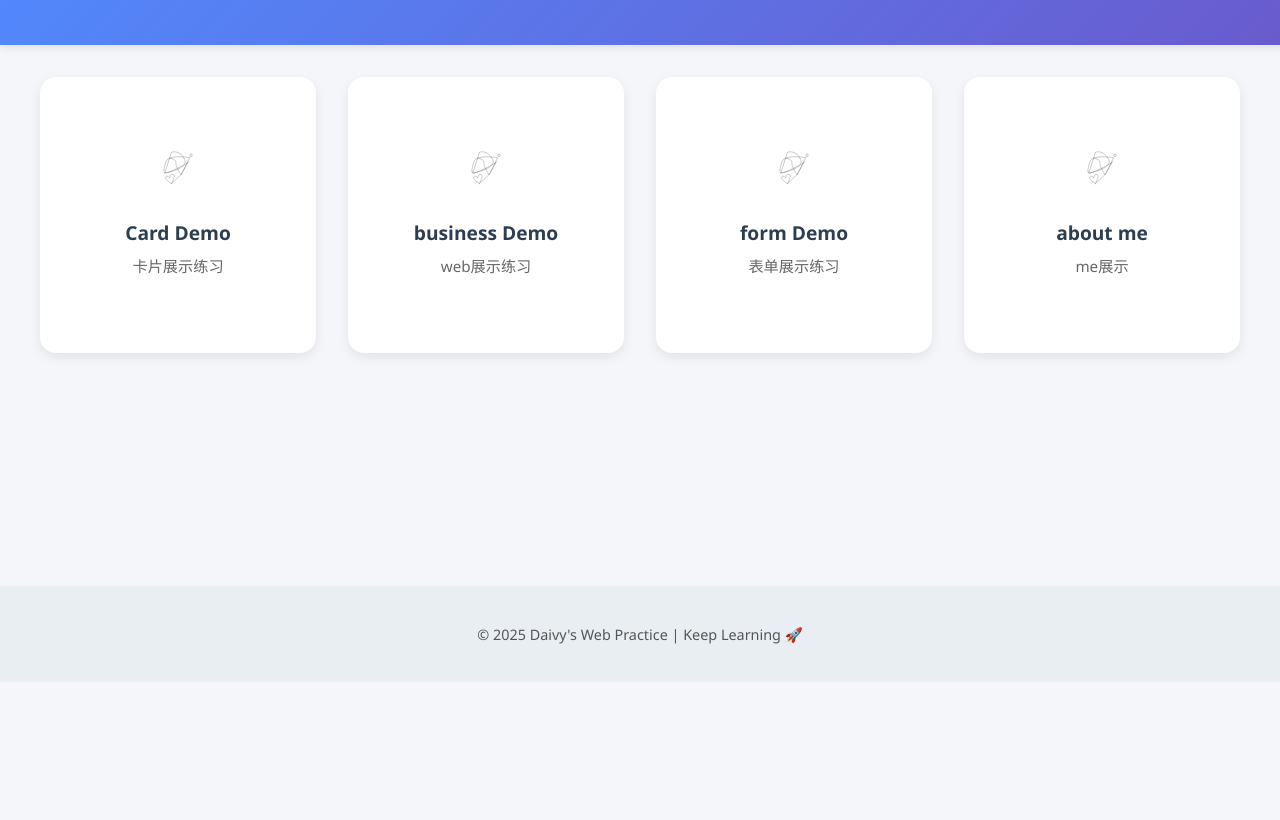
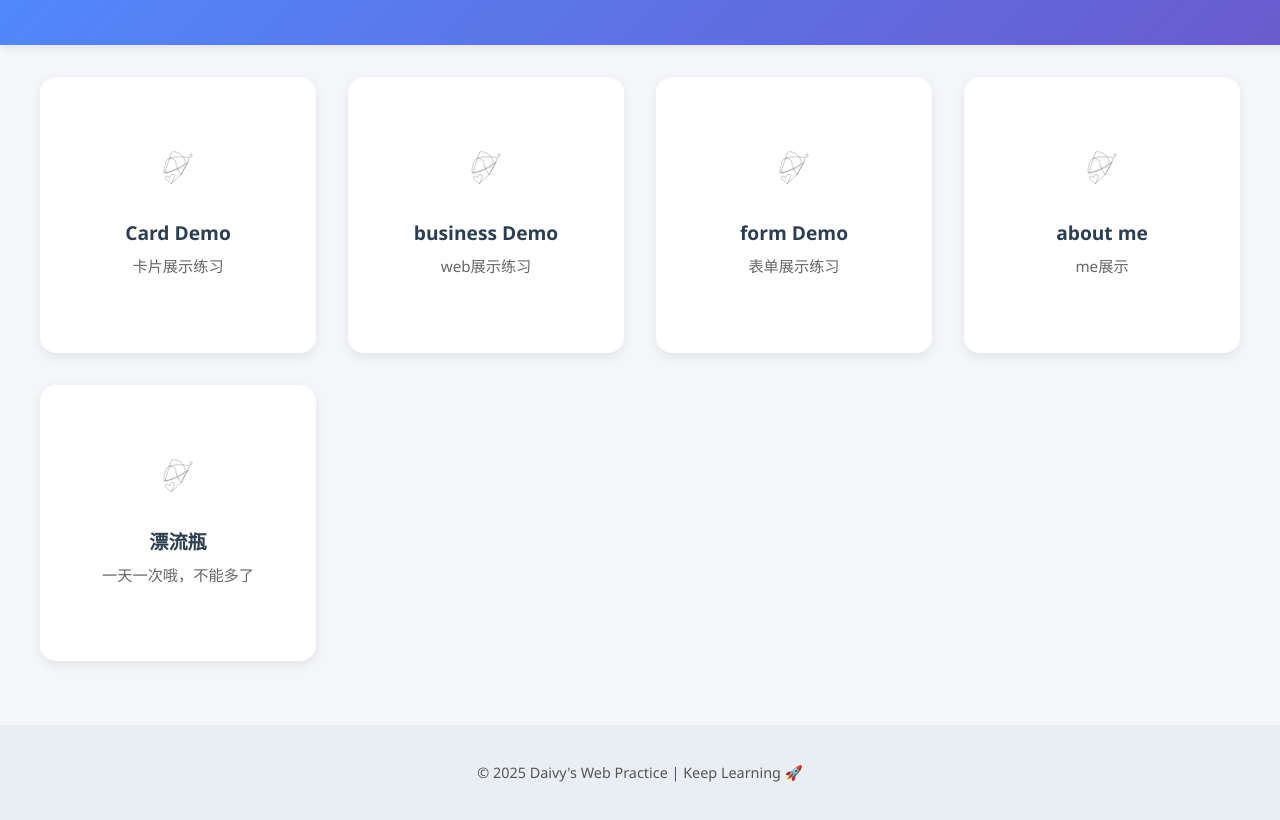
Before and after one commit to daivy2333/full_stack, a plain HTML site: page web_leader.html in a window 1280 px wide. Shown: the part 118-938 px from the top of the page. Before the commit the page ends 800 px from the top, so only its background shows below. Drawn offline with Linux system fonts and the light colour scheme.

Commit message:
fix_bottle

```diff
--- a/web_leader.html
+++ b/web_leader.html
@@ -50,6 +50,15 @@
         <p>me展示</p>
       </div>
     </a>
+    <a class="card" href="bottle\index.html target="_blank">
+      <div class="card-icon">
+        <img src="icon/daivy_sign.svg" alt="Card Demo Icon">
+      </div>
+      <div class="card-content">
+        <h2>漂流瓶</h2>
+        <p>一天一次哦，不能多了</p>
+      </div>
+    </a>
 
     </main>
 
```
Also changed, not shown: bottle/index.html (+4 -4 lines).
